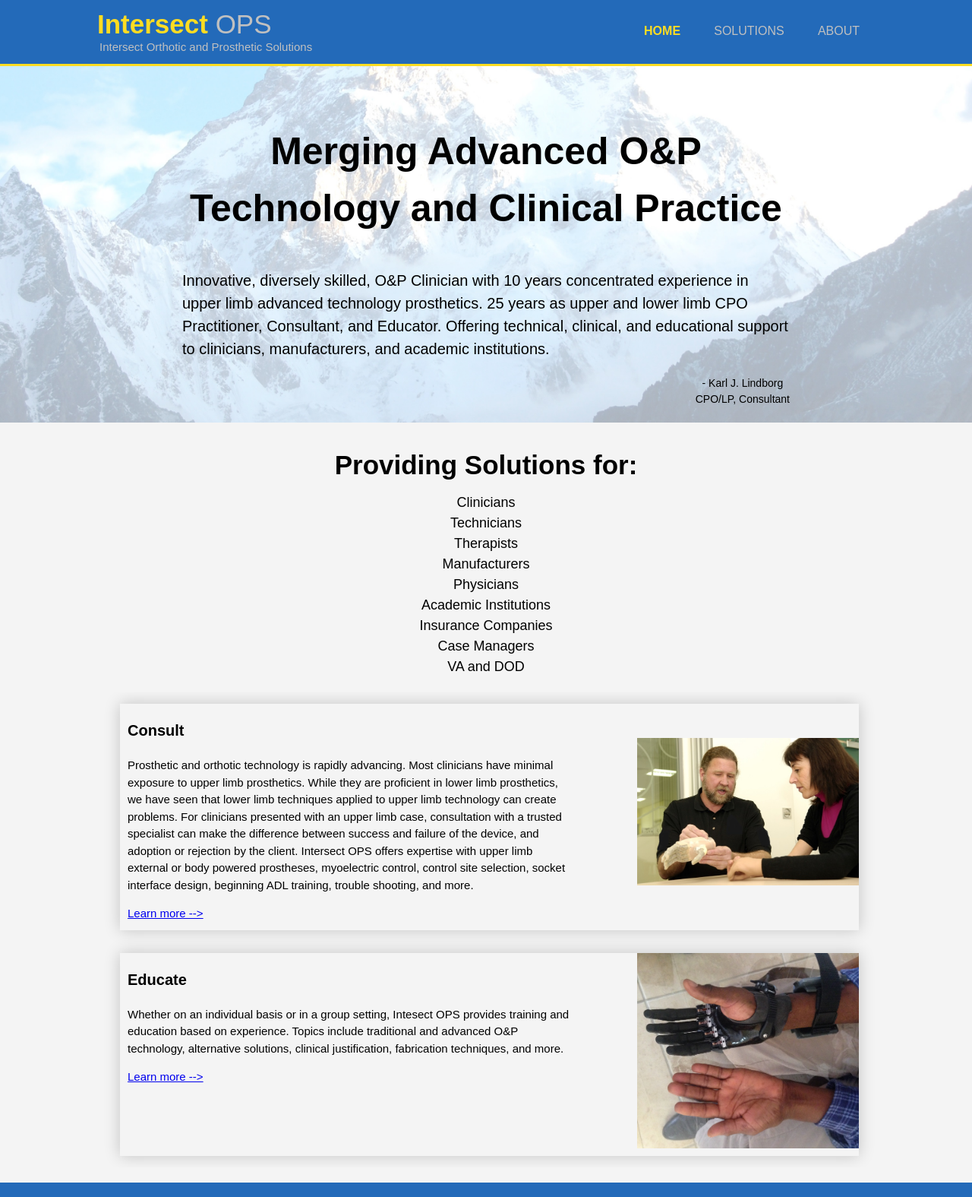
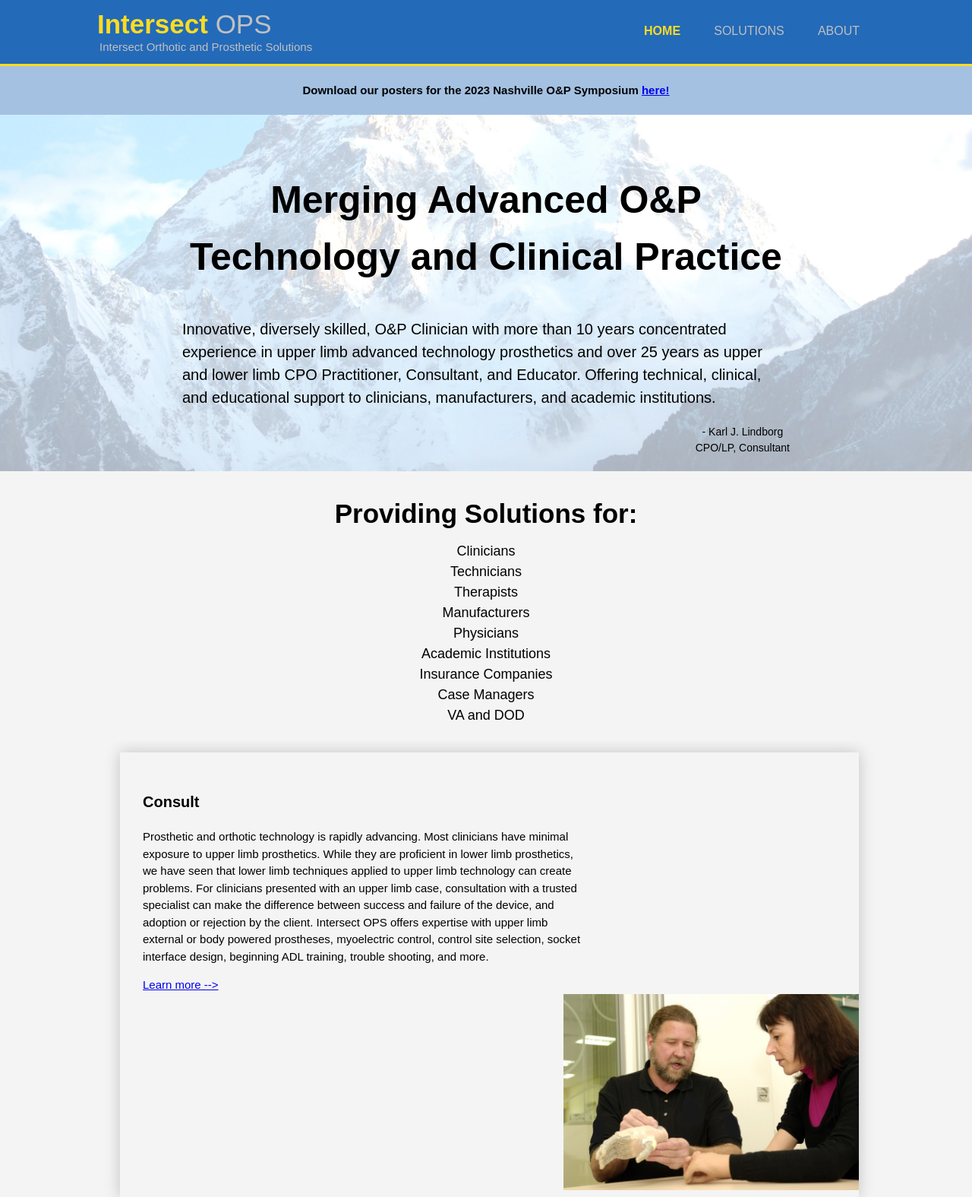
Before and after one commit to thunderspear/intersect, a plain HTML site: page index.html in a window 1280 px wide. Shown: the top 1575 px of the page at 76% size. Drawn offline with Linux system fonts and the light colour scheme.

Commit message:
Added files and announcement on homepage for 2023 symposium. Updated copyright. CSS fix for padding in services

```diff
--- a/css/style.css
+++ b/css/style.css
@@ -110,6 +110,13 @@
    color: #FFFFFF;
 }
 
+/* Announce */
+#announce{
+   background-color:#a4c1e2;
+   text-align: center;
+   padding: 1px;
+   margin: 0px;
+}
 
 /* Showcase */
 #showcase{
@@ -192,11 +199,11 @@
 #offerings .service .description{
    float: left;
    width: 60%;
-   margin-left: 10px;
+   margin: 30px 0 0 30px;
 }
 
 #offerings img{
-   width: 30%;
+   width: 40%;
    float: right;
    max-height: 300px;
    max-width: 450px;
--- a/index.html
+++ b/index.html
@@ -38,12 +38,15 @@
             </nav>
          </div>
       </header>
+      <section id="announce">
+         <h4>Download our posters for the 2023 Nashville O&amp;P Symposium <a href="files/">here!</a></h4>
+      </section>
 
       <section id="showcase">
          <div class="container">
             <h1>Merging Advanced O&amp;P Technology and Clinical Practice</h1>
 
-            <p id="statement">Innovative, diversely skilled, O&amp;P Clinician with 10 years concentrated experience in upper limb advanced technology prosthetics. 25 years as upper and lower limb CPO Practitioner, Consultant, and Educator. Offering technical, clinical, and educational support to clinicians, manufacturers, and academic institutions.</p>
+            <p id="statement">Innovative, diversely skilled, O&amp;P Clinician with more than 10 years concentrated experience in upper limb advanced technology prosthetics and over 25 years as upper and lower limb CPO Practitioner, Consultant, and Educator. Offering technical, clinical, and educational support to clinicians, manufacturers, and academic institutions.</p>
             <div id="signature">
                - Karl J. Lindborg <br>
                CPO/LP, Consultant
@@ -113,7 +116,7 @@
       </section>
 
       <footer>
-         <p>Intersect Orthotic and Prosthetic Solutions, Copyright &copy; 2018</p>
+         <p>Intersect Orthotic and Prosthetic Solutions, Copyright &copy; 2023</p>
       </footer>
 
 
```
Also changed, not shown: contact.html (+1 -1 lines), services.html (+1 -1 lines), 3 other files.
